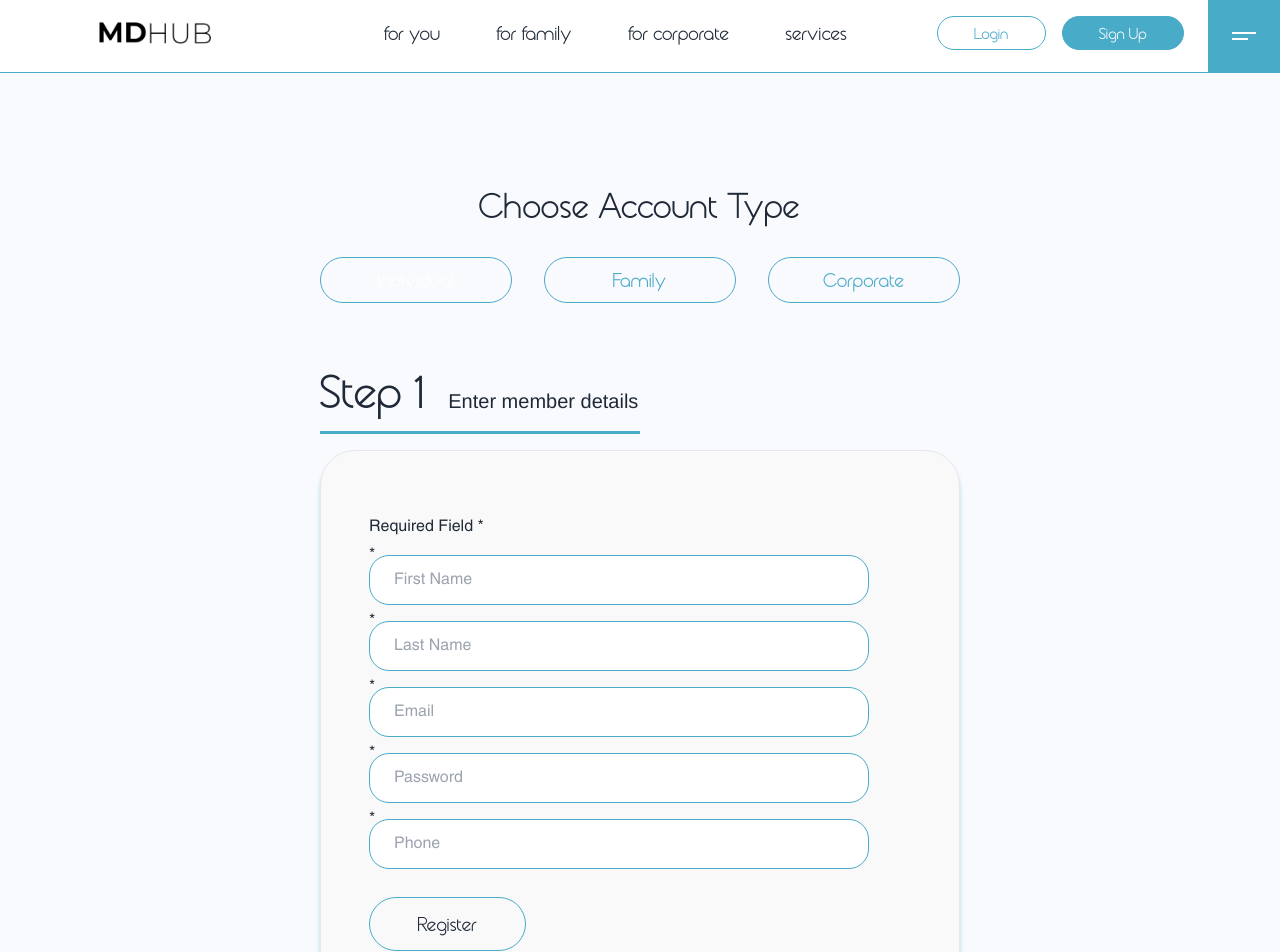
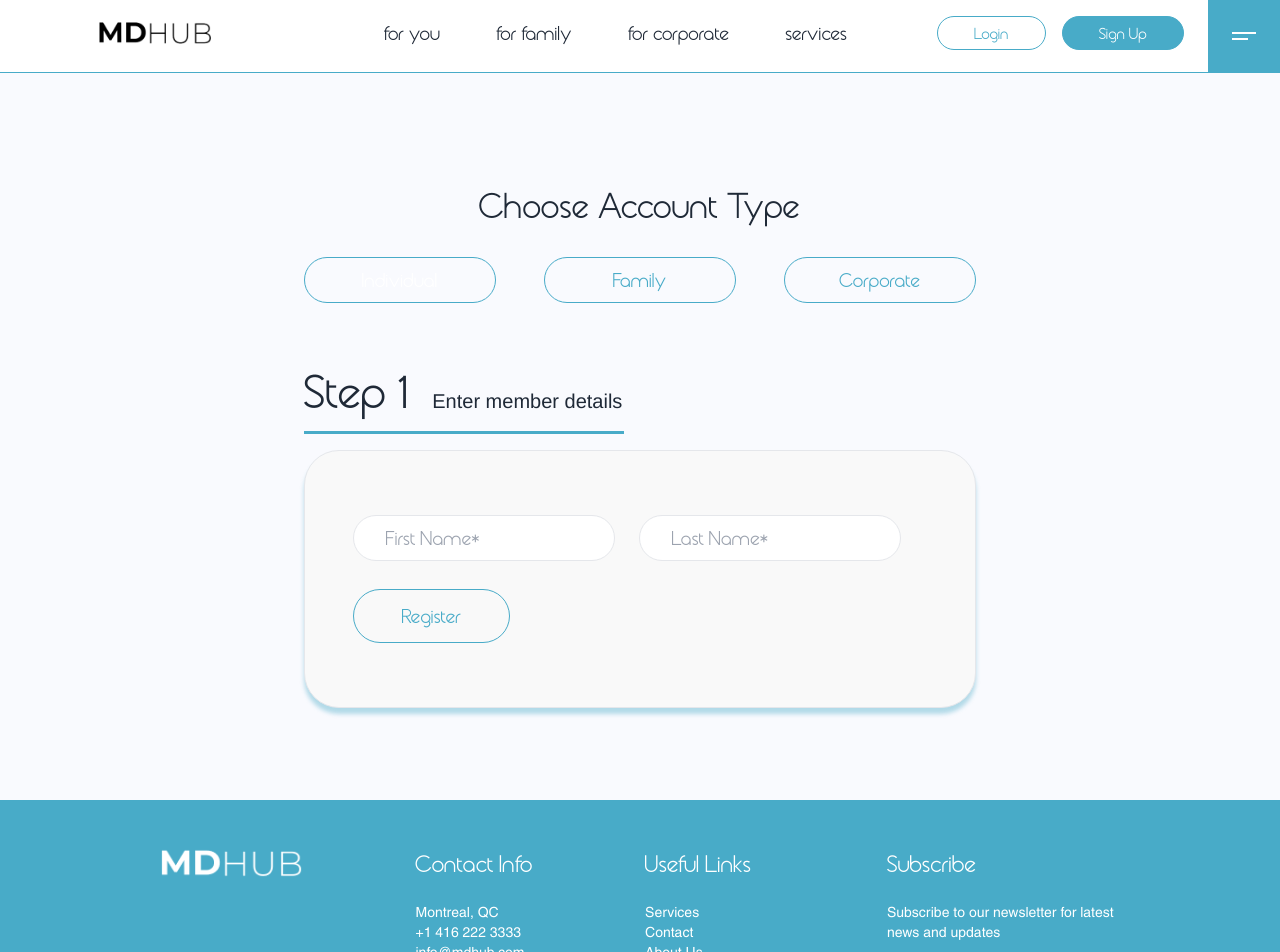
Before and after one commit to DenisLo-master/MdHub, a React (Vite) app: page /register in a window 1280 px wide. Shown: the top 952 px of the page. Built offline with nearby package versions, Linux system fonts and the light colour scheme.

Commit message:
added new form fields and removed older

```diff
--- a/src/pages/Signup/Signup.jsx
+++ b/src/pages/Signup/Signup.jsx
@@ -43,7 +43,7 @@ const Signup = () => {
   }
 
   return (
-    <section className="w-full max-w-[40rem] flex flex-col items-center mx-auto py-20 font-main">
+    <section className="w-full max-w-[42rem] flex flex-col items-center mx-auto py-20 font-main">
       <article className="w-full space-y-4 flex flex-col items-center py-8">
         <h2 className="text-4xl text-center pb-4">Choose Account Type</h2>
         <div className="w-full flex justify-between text-primary">
@@ -65,58 +65,19 @@ const Signup = () => {
         </p>
       </article>
       <article className="w-full">
-        <div className="py-16 border px-12 bg-[#f9f9f9] shadow-cardService rounded-[35px] text-gray-800 font-body">
-          <h3 className="pb-4">Required Field *</h3>
-          <form onSubmit={handleSignup} className="space-y-4 w-[500px] text-gray-800">
-            <div className="w-full relative">
-              <p className="absolute left-0 -top-3">*</p>
-              <FormField
+        <div className="py-16 border px-12 bg-[#f9f9f9] shadow-cardService rounded-[35px] text-primary">
+          <form onSubmit={handleSignup} className="space-y-4 w-[500px]">
+            <div className="w-full flex space-x-6">
+              <input
+                className="flex-1 rounded-full text-xl focus:ring-1 focus:ring-primary outline-none px-8 py-2 border"
                 type="text"
-                name="firstName"
-                placeholder="First Name"
-                handleChange={handleChange}
-                value={form.firstName}
+                placeholder="First Name*"
               />
-            </div>
-            <div className="w-full relative">
-              <p className="absolute left-0 -top-3">*</p>
-              <FormField
+              <input
+                className="flex-1 rounded-full text-xl focus:ring-1 focus:ring-primary outline-none px-8 py-2 border"
                 type="text"
-                name="lastName"
-                placeholder="Last Name"
-                handleChange={handleChange}
-                value={form.lastName}
+                placeholder="Last Name*"
               />
-            </div>
-            <div className="w-full relative">
-              <p className="absolute left-0 -top-3">*</p>
-              <FormField
-                  type="email"
-                  name="email"
-                  placeholder="Email"
-                  handleChange={handleChange}
-                  value={form.email}
-                />
-            </div>
-            <div className="w-full relative">
-              <p className="absolute left-0 -top-3">*</p>
-              <FormField
-                type="password"
-                name="password"
-                placeholder="Password"
-                handleChange={handleChange}
-                value={form.password}
-              />
-            </div>
-            <div className="w-full relative">
-              <p className="absolute left-0 -top-3">*</p>
-              <FormField
-                  type="tel"
-                  name="phone"
-                  placeholder="Phone"
-                  handleChange={handleChange}
-                  value={form.phone}
-                />
             </div>
             <div className='w-full pt-3'>
               <button type="submit" className={`rounded-full font-main text-xl group hover:ring-1 hover:ring-primary px-12 py-3 border flex justify-center items-center space-x-2  border-primary bg-transparent`}>
```
